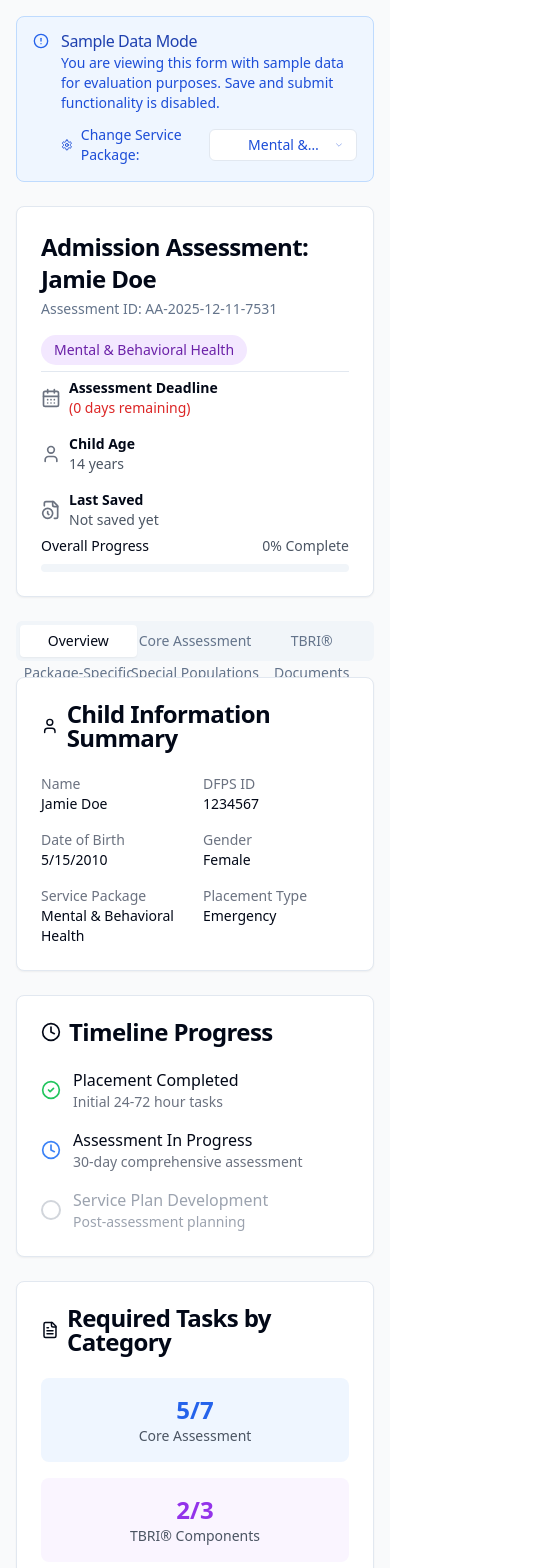
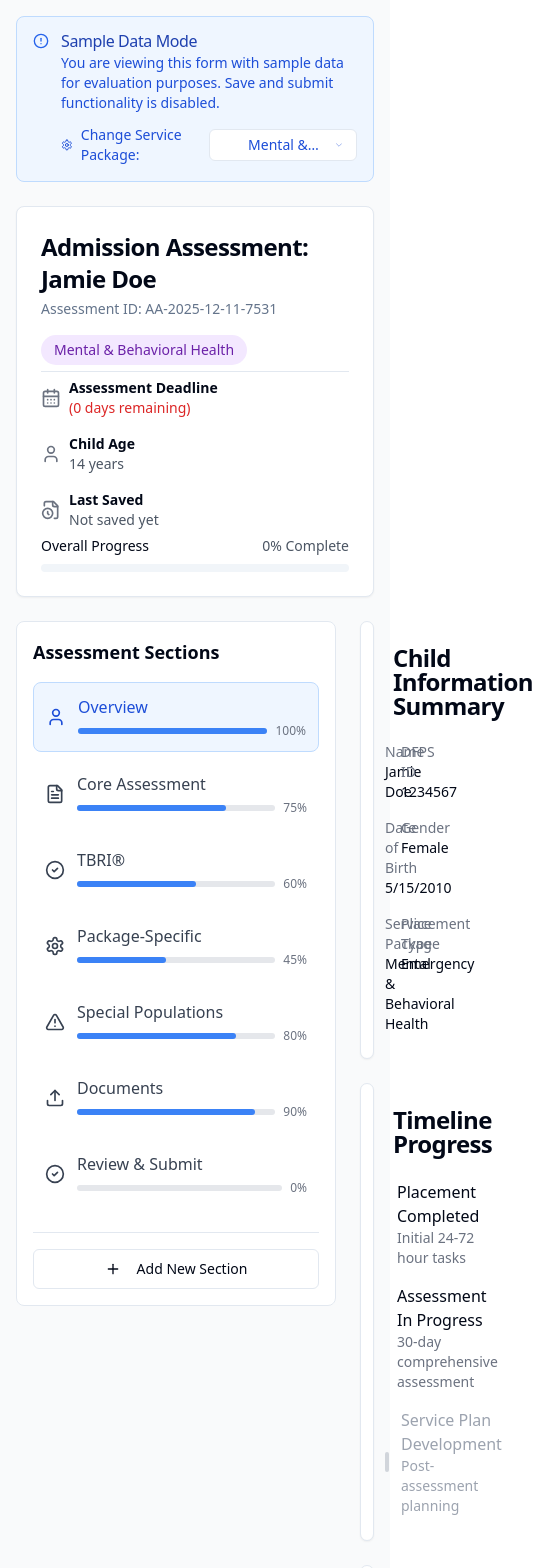
Before and after one commit to jduarte-refugehouse/forms-library, a Next.js app: page /forms/admission-assessment in a window 390 px wide. Shown: the top 1568 px of the page, 533 px wide, since content can reach past the window. Built offline with nearby package versions, Linux system fonts and the light colour scheme.

Commit message:
feat: update Admission Assessment form with sidebar navigation
Add sidebar, progress indicators, new section button, and responsive design

Co-authored-by: null <97626115+jduarte-refugehouse@users.noreply.github.com>

```diff
--- a/app/forms/admission-assessment/page.tsx
+++ b/app/forms/admission-assessment/page.tsx
@@ -2,7 +2,6 @@
 
 import { useState, useEffect, useMemo } from "react"
 import { useSearchParams } from "next/navigation"
-import { Tabs, TabsContent, TabsList, TabsTrigger } from "@/components/ui/tabs"
 import { Button } from "@/components/ui/button"
 import { Card, CardContent, CardDescription, CardHeader, CardTitle } from "@/components/ui/card"
 import { Progress } from "@/components/ui/progress"
@@ -31,6 +30,7 @@ import {
   Info,
   AlertTriangle,
   Settings,
+  Plus,
 } from "lucide-react"
 import { toast } from "@/hooks/use-toast"
 
@@ -91,6 +91,18 @@ export default function AdmissionAssessmentPage() {
   const [documents, setDocuments] = useState<any[]>([])
   const [lastSaved, setLastSaved] = useState<Date | null>(null)
   const [expandedSections, setExpandedSections] = useState<Record<string, boolean>>({})
+  const [activeSection, setActiveSection] = useState("overview")
+  const [showAddSection, setShowAddSection] = useState(false)
+  const [customSections, setCustomSections] = useState<
+    Array<{
+      id: string
+      title: string
+      icon: any
+      progress: number
+      content?: string
+    }>
+  >([])
+  const [newSectionTitle, setNewSectionTitle] = useState("")
 
   useEffect(() => {
     const stored = localStorage.getItem("placementComplete")
@@ -345,19 +357,64 @@ export default function AdmissionAssessmentPage() {
       </Card>
 
       {/* Main Tabs */}
-      <Tabs defaultValue="overview" className="w-full">
-        <TabsList className="grid w-full grid-cols-3 sm:grid-cols-4 md:grid-cols-7 mb-4">
-          <TabsTrigger value="overview">Overview</TabsTrigger>
-          <TabsTrigger value="core">Core Assessment</TabsTrigger>
-          <TabsTrigger value="tbri">TBRI®</TabsTrigger>
-          {childData.servicePackage !== "Basic" && <TabsTrigger value="package">Package-Specific</TabsTrigger>}
-          <TabsTrigger value="special">Special Populations</TabsTrigger>
-          <TabsTrigger value="documents">Documents</TabsTrigger>
-          <TabsTrigger value="review">Review & Submit</TabsTrigger>
-        </TabsList>
-
-        {/* Overview Tab */}
-        <TabsContent value="overview">
+      <div className="flex gap-6">
+        {/* Left Sidebar Navigation */}
+        <div className="w-80 bg-white rounded-lg border p-4 h-fit sticky top-4">
+          <h3 className="font-semibold text-lg mb-4">Assessment Sections</h3>
+          <div className="space-y-2">
+            {[
+              { id: "overview", title: "Overview", icon: User, progress: 100 },
+              { id: "core", title: "Core Assessment", icon: FileText, progress: 75 },
+              { id: "tbri", title: "TBRI®", icon: CheckCircle2, progress: 60 },
+              ...(childData.servicePackage !== "Basic"
+                ? [{ id: "package", title: "Package-Specific", icon: Settings, progress: 45 }]
+                : []),
+              { id: "special", title: "Special Populations", icon: AlertTriangle, progress: 80 },
+              { id: "documents", title: "Documents", icon: Upload, progress: 90 },
+              { id: "review", title: "Review & Submit", icon: CheckCircle2, progress: 0 },
+            ].map((section) => {
+              const Icon = section.icon
+              return (
+                <button
+                  key={section.id}
+                  onClick={() => setActiveSection(section.id)}
+                  className={`w-full flex items-center gap-3 px-3 py-3 text-left rounded-lg transition-colors ${
+                    activeSection === section.id
+                      ? "bg-blue-50 text-blue-700 border border-blue-200"
+                      : "hover:bg-gray-50 text-gray-700"
+                  }`}
+                >
+                  <Icon className="h-5 w-5 flex-shrink-0" />
+                  <div className="flex-1 min-w-0">
+                    <div className="font-medium">{section.title}</div>
+                    <div className="flex items-center gap-2 mt-1">
+                      <div className="flex-1 bg-gray-200 rounded-full h-1.5">
+                        <div
+                          className="bg-blue-500 h-1.5 rounded-full transition-all"
+                          style={{ width: `${section.progress}%` }}
+                        />
+                      </div>
+                      <span className="text-xs text-gray-500">{section.progress}%</span>
+                    </div>
+                  </div>
+                </button>
+              )
+            })}
+          </div>
+
+          {/* Add New Section Button */}
+          <div className="mt-6 pt-4 border-t">
+            <Button variant="outline" className="w-full bg-transparent" onClick={() => setShowAddSection(true)}>
+              <Plus className="h-4 w-4 mr-2" />
+              Add New Section
+            </Button>
+          </div>
+        </div>
+
+        {/* Main Content Area */}
+        <div className="flex-1">
+          {/* Content based on active section */}
+          {activeSection === "overview" && (
             <div className="grid grid-cols-1 lg:grid-cols-2 gap-6">
               <Card>
                 <CardHeader>
@@ -461,10 +518,9 @@ export default function AdmissionAssessmentPage() {
                 </CardContent>
               </Card>
             </div>
-        </TabsContent>
-
-        {/* Core Assessment Tab */}
-        <TabsContent value="core">
+          )}
+
+          {activeSection === "core" && (
             <div className="space-y-6">
               {/* Section 1: Information Gathering */}
               <Card>
@@ -878,7 +934,10 @@ export default function AdmissionAssessmentPage() {
                   </Collapsible>
 
                   {/* Daily Living Skills */}
-                <Collapsible open={expandedSections["daily-living"]} onOpenChange={() => toggleSection("daily-living")}>
+                  <Collapsible
+                    open={expandedSections["daily-living"]}
+                    onOpenChange={() => toggleSection("daily-living")}
+                  >
                     <CollapsibleTrigger asChild>
                       <Button variant="ghost" className="w-full justify-between p-4 h-auto">
                         <div className="flex items-center gap-2">
@@ -1029,10 +1088,9 @@ export default function AdmissionAssessmentPage() {
                 </CardContent>
               </Card>
             </div>
-        </TabsContent>
-
-        {/* TBRI Tab */}
-        <TabsContent value="tbri">
+          )}
+
+          {activeSection === "tbri" && (
             <div className="space-y-6">
               <Card>
                 <CardHeader>
@@ -1461,11 +1519,9 @@ export default function AdmissionAssessmentPage() {
                 </CardContent>
               </Card>
             </div>
-        </TabsContent>
-
-        {/* Package-Specific Tab */}
-        {childData.servicePackage !== "Basic" && (
-          <TabsContent value="package">
+          )}
+
+          {childData.servicePackage !== "Basic" && activeSection === "package" && (
             <div className="space-y-6">
               {childData.servicePackage === "Mental & Behavioral Health" && (
                 <Card>
@@ -2075,11 +2131,9 @@ export default function AdmissionAssessmentPage() {
                 </Card>
               )}
             </div>
-          </TabsContent>
           )}
 
-        {/* Special Populations Tab */}
-        <TabsContent value="special">
+          {activeSection === "special" && (
             <div className="space-y-6">
               <Card>
                 <CardHeader>
@@ -2109,7 +2163,10 @@ export default function AdmissionAssessmentPage() {
                         </div>
                         <div>
                           <Label htmlFor="transition-planning">Transition Planning Needs</Label>
-                        <Textarea id="transition-planning" placeholder="Document transition planning requirements..." />
+                          <Textarea
+                            id="transition-planning"
+                            placeholder="Document transition planning requirements..."
+                          />
                         </div>
                       </div>
                     </div>
@@ -2153,7 +2210,10 @@ export default function AdmissionAssessmentPage() {
                       <div className="space-y-3">
                         <div>
                           <Label htmlFor="placement-impact">Placement History Impact Assessment</Label>
-                        <Textarea id="placement-impact" placeholder="Assess impact of multiple placement changes..." />
+                          <Textarea
+                            id="placement-impact"
+                            placeholder="Assess impact of multiple placement changes..."
+                          />
                         </div>
                         <div>
                           <Label htmlFor="trust-building-strategies">Trust-Building Strategies</Label>
@@ -2189,10 +2249,9 @@ export default function AdmissionAssessmentPage() {
                 </CardContent>
               </Card>
             </div>
-        </TabsContent>
-
-        {/* Documents Tab */}
-        <TabsContent value="documents">
+          )}
+
+          {activeSection === "documents" && (
             <Card>
               <CardHeader>
                 <CardTitle className="flex items-center gap-2">
@@ -2285,10 +2344,9 @@ export default function AdmissionAssessmentPage() {
                 </div>
               </CardContent>
             </Card>
-        </TabsContent>
-
-        {/* Review & Submit Tab */}
-        <TabsContent value="review">
+          )}
+
+          {activeSection === "review" && (
             <div className="space-y-6">
               <Card>
                 <CardHeader>
@@ -2442,8 +2500,91 @@ export default function AdmissionAssessmentPage() {
                 </CardContent>
               </Card>
             </div>
-        </TabsContent>
-      </Tabs>
+          )}
+
+          {/* Custom Sections */}
+          {customSections.map(
+            (section) =>
+              activeSection === section.id && (
+                <Card key={section.id}>
+                  <CardHeader>
+                    <CardTitle>{section.title}</CardTitle>
+                    <CardDescription>Custom assessment section</CardDescription>
+                  </CardHeader>
+                  <CardContent>
+                    <div className="space-y-4">
+                      <Textarea
+                        placeholder="Add your assessment content here..."
+                        value={section.content || ""}
+                        onChange={(e) => {
+                          setCustomSections((prev) =>
+                            prev.map((s) => (s.id === section.id ? { ...s, content: e.target.value } : s)),
+                          )
+                        }}
+                        rows={10}
+                      />
+                    </div>
+                  </CardContent>
+                </Card>
+              ),
+          )}
+
+          {/* Add Section Modal */}
+          {showAddSection && (
+            <div className="fixed inset-0 bg-black bg-opacity-50 flex items-center justify-center z-50">
+              <Card className="w-96">
+                <CardHeader>
+                  <CardTitle>Add New Section</CardTitle>
+                  <CardDescription>Create a custom assessment section</CardDescription>
+                </CardHeader>
+                <CardContent className="space-y-4">
+                  <div>
+                    <Label htmlFor="section-title">Section Title</Label>
+                    <Input
+                      id="section-title"
+                      placeholder="Enter section title..."
+                      value={newSectionTitle}
+                      onChange={(e) => setNewSectionTitle(e.target.value)}
+                    />
+                  </div>
+                  <div className="flex gap-2">
+                    <Button
+                      onClick={() => {
+                        if (newSectionTitle.trim()) {
+                          const newSection = {
+                            id: `custom-${Date.now()}`,
+                            title: newSectionTitle,
+                            icon: FileText,
+                            progress: 0,
+                            content: "",
+                          }
+                          setCustomSections((prev) => [...prev, newSection])
+                          setActiveSection(newSection.id)
+                          setNewSectionTitle("")
+                          setShowAddSection(false)
+                        }
+                      }}
+                      className="flex-1"
+                    >
+                      Add Section
+                    </Button>
+                    <Button
+                      variant="outline"
+                      onClick={() => {
+                        setShowAddSection(false)
+                        setNewSectionTitle("")
+                      }}
+                      className="flex-1 bg-transparent"
+                    >
+                      Cancel
+                    </Button>
+                  </div>
+                </CardContent>
+              </Card>
+            </div>
+          )}
+        </div>
+      </div>
 
       {/* Bottom Action Buttons */}
       <div className="mt-6 flex flex-wrap gap-4 justify-end">
```
Lines whose indentation alone changed are shown as unchanged.
